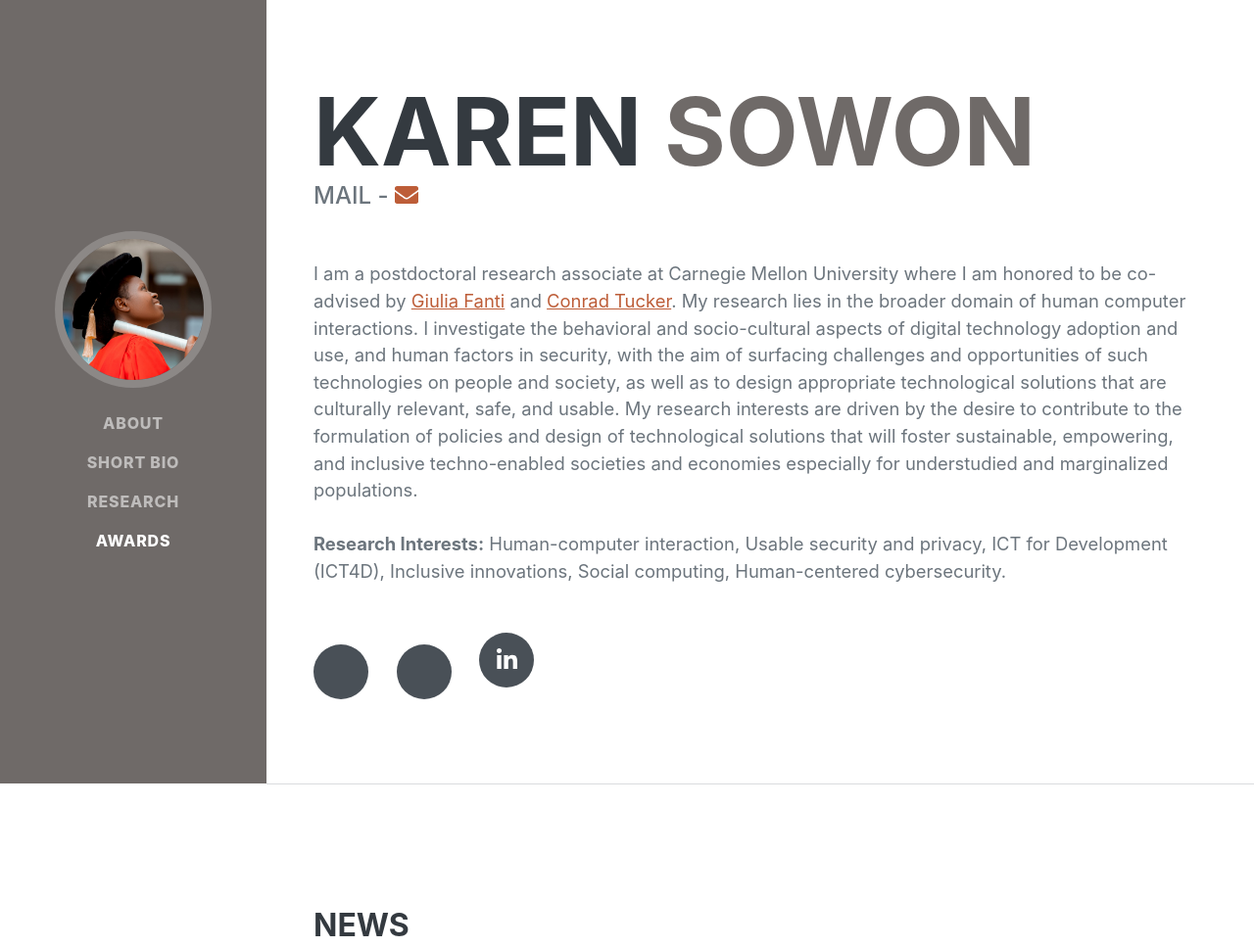
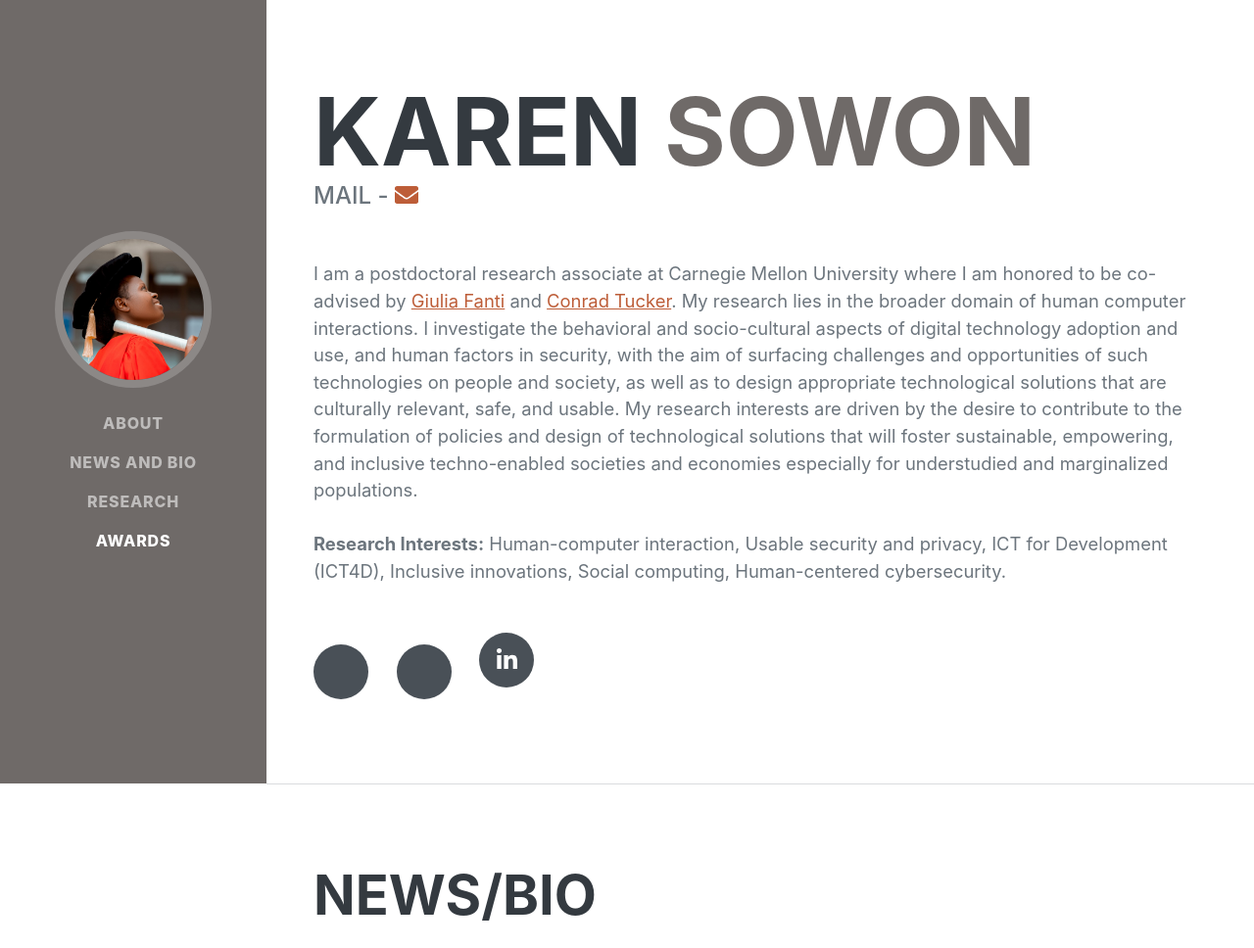
Before and after one commit to kawinita/kawinita.github.io, a plain HTML site: page index.html in a window 1280 px wide. Shown: the top 968 px of the page at 98% size. Drawn offline with nearby package versions, Linux system fonts and the light colour scheme; some icons are missing; a web font is replaced by a local one.

Commit message:
Update index.html

```diff
--- a/index.html
+++ b/index.html
@@ -30,7 +30,7 @@
             <div class="collapse navbar-collapse" id="navbarResponsive">
                 <ul class="navbar-nav">
                     <li class="nav-item"><a class="nav-link js-scroll-trigger" href="#about">About</a></li>
-                    <li class="nav-item"><a class="nav-link js-scroll-trigger" href="#bio">Short Bio</a></li>
+                    <li class="nav-item"><a class="nav-link js-scroll-trigger" href="#bio">News and Bio</a></li>
                     <!--<li class="nav-item"><a class="nav-link js-scroll-trigger" href="#experience">Experience</a></li>-->
                     <!--<li class="nav-item"><a class="nav-link js-scroll-trigger" href="#education">Education</a></li>-->
                     <li class="nav-item"><a class="nav-link js-scroll-trigger" href="#skills">Research</a></li>
@@ -68,6 +68,7 @@
              <!-- Interests-->
             <section class="resume-section" id="bio">
                 <div class="resume-section-content">
+                 <h2 class="mb-5">NEWS/BIO </h2>
                     <h3 class="mb-0">News</h3>
                     <p>
                     <ul>
```
